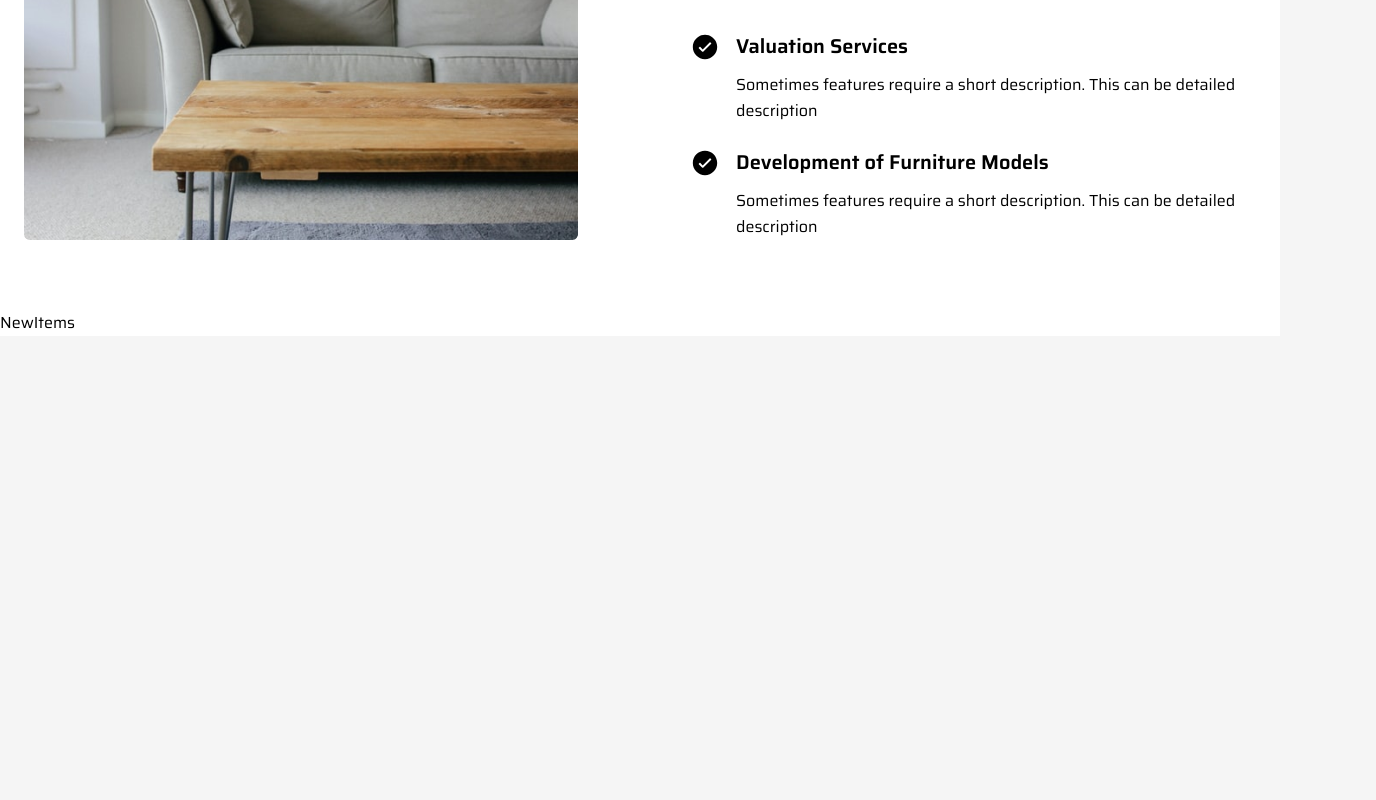
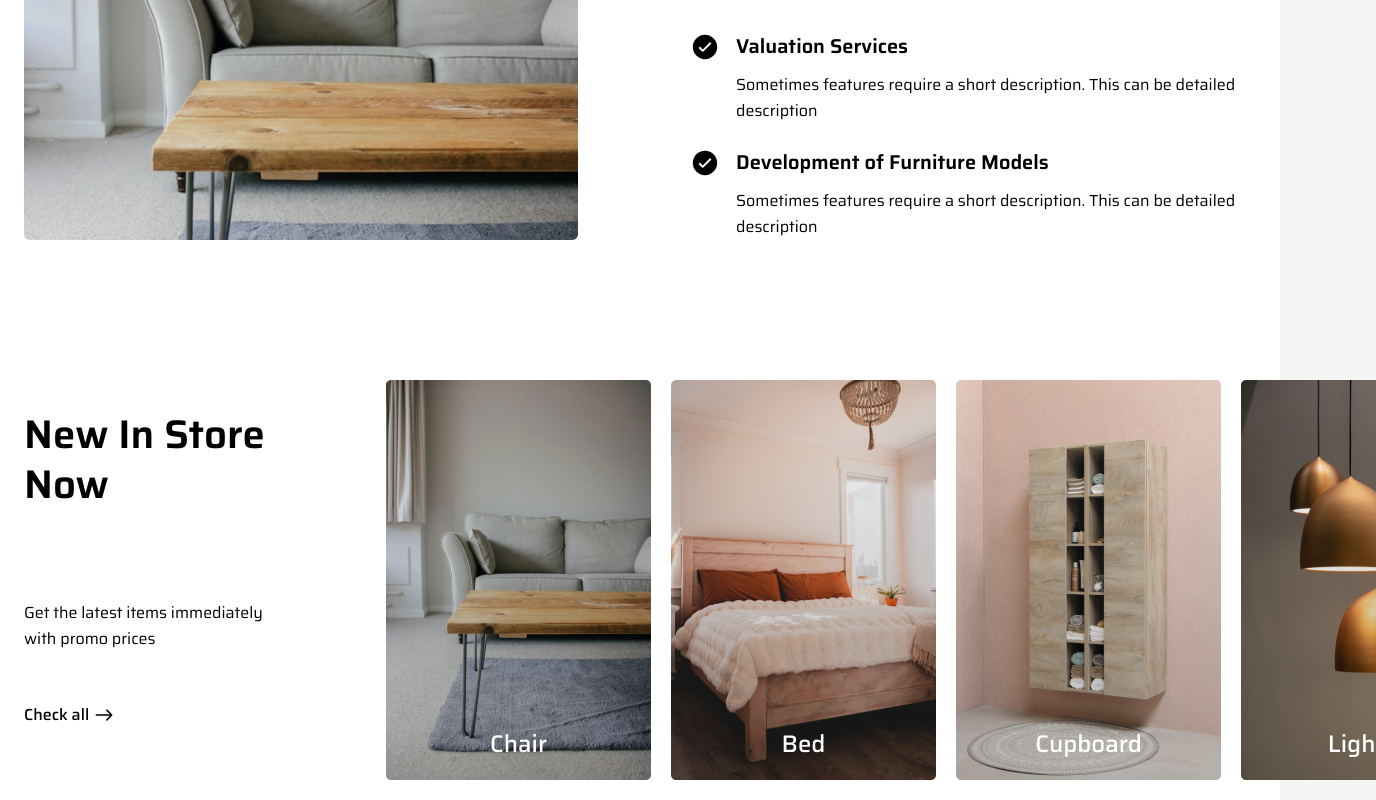
Before and after one commit to manlikeganga19/FurnitureLand, a React (Create React App) app: page / in a window 1280 px wide. Shown: the part 1235-2035 px from the top of the page, 1376 px wide, since content can reach past the window. Before the commit the page ends 1571 px from the top, so only its background shows below. Built offline with nearby package versions, Linux system fonts and the light colour scheme; the HTML template or start-up script is replaced by a standard one.

Commit message:
worked on newitems component and the sliding

```diff
--- a/src/components/NewItems.js
+++ b/src/components/NewItems.js
@@ -1,7 +1,35 @@
-import React from 'react';
+import React from "react";
+import { newInStore } from "../data";
+import NewItemsSlider from "./NewItemsSlider";
 
 const NewItems = () => {
-  return <div>NewItems</div>;
+  const { title, subtitle, link, icon } = newInStore;
+  return (
+    <section className="section">
+      <div className="container mx-auto">
+        <div className="flex flex-col lg:flex-row">
+          <div className="flex md:flex-col items-baseline gap-x-6 mb-6 lg:mb-0 ">
+            <h2 className="title max-w-[245px] lg:mt-[30px] lg:mb-[90px]">
+              {title}
+            </h2>
+            <p className="max-w-[245px] lg:mb-12">{subtitle}</p>
+            <div className="hidden lg:flex items-center">
+              <a
+                className="hover:border-b border-primary lg:items-center font-medium transition-all"
+                href="#"
+              >
+                {link}
+              </a>
+              <div className="text-3xl">{icon}</div>
+            </div>
+          </div>
+          <div className="lg:max-w-[800px] xl:max-w-[990px] lg:absolute lg:-right-24">
+            <NewItemsSlider />
+          </div>
+        </div>
+      </div>
+    </section>
+  );
 };
 
 export default NewItems;
--- a/src/components/NewItemsSlider.js
+++ b/src/components/NewItemsSlider.js
@@ -1,7 +1,33 @@
 import React from 'react';
+import {Swiper, SwiperSlide} from 'swiper/react';
+import 'swiper/css';
+import 'swiper/css/pagination';
+import { newInStore } from '../data';
 
 const NewItemsSlider = () => {
-  return <div>NewItemsSlider</div>;
+  return (
+    <Swiper grabCursor={true} breakpoints={{
+      320: {
+        slidesPerView:2,
+        spaceBetween: 18,
+      },
+      768: {
+        slidesPerView:3,
+        spaceBetween: 20,
+      },
+    }}>
+      {newInStore.products.map((product, index) => {
+        return (
+          <SwiperSlide className='max-w-[265px]' key={index}>
+            <div className='relative'>
+              <img src={product.image.type} alt=''/>
+              <div className='absolute text-white bottom-[20px] w-full text-center text-[18px] lg:text-2xl font-medium capitalize'>{product.name}</div>
+            </div>
+          </SwiperSlide>
+        );
+      })}
+    </Swiper>
+  );
 };
 
 export default NewItemsSlider;
```
